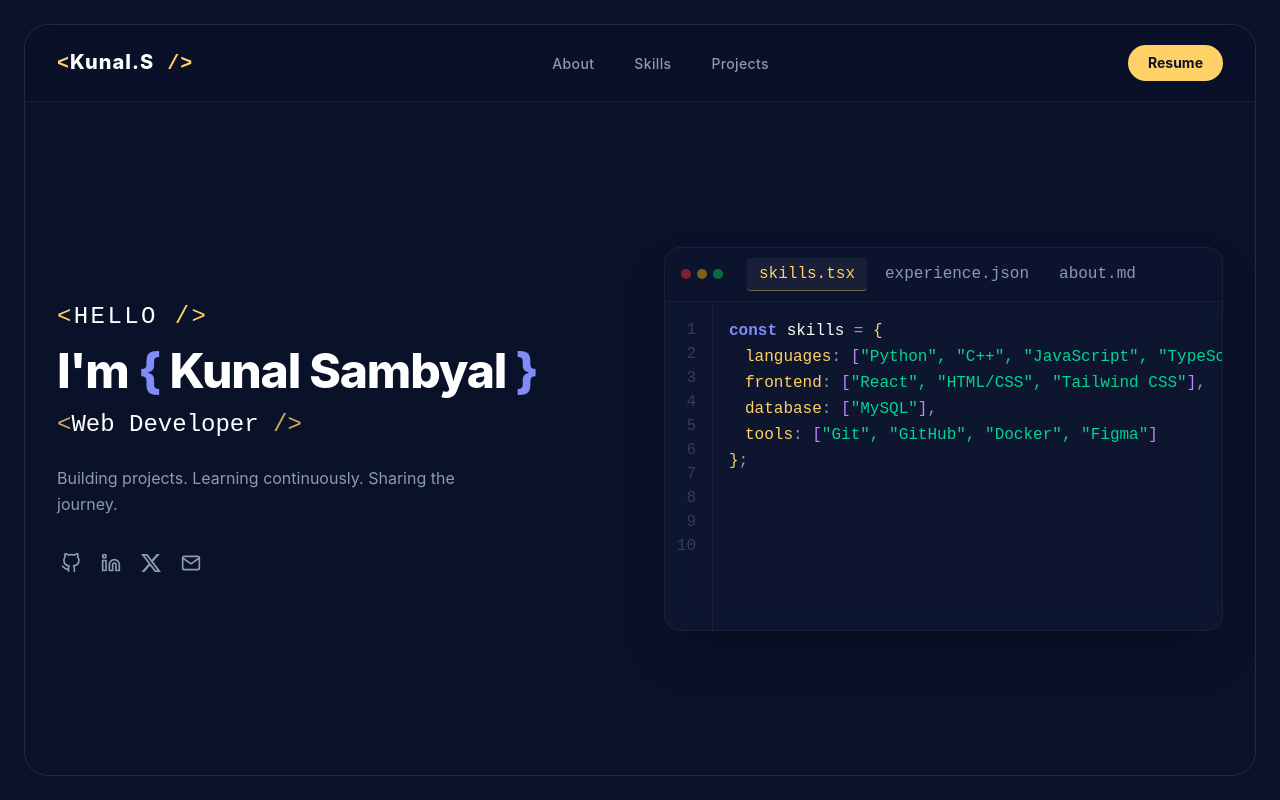
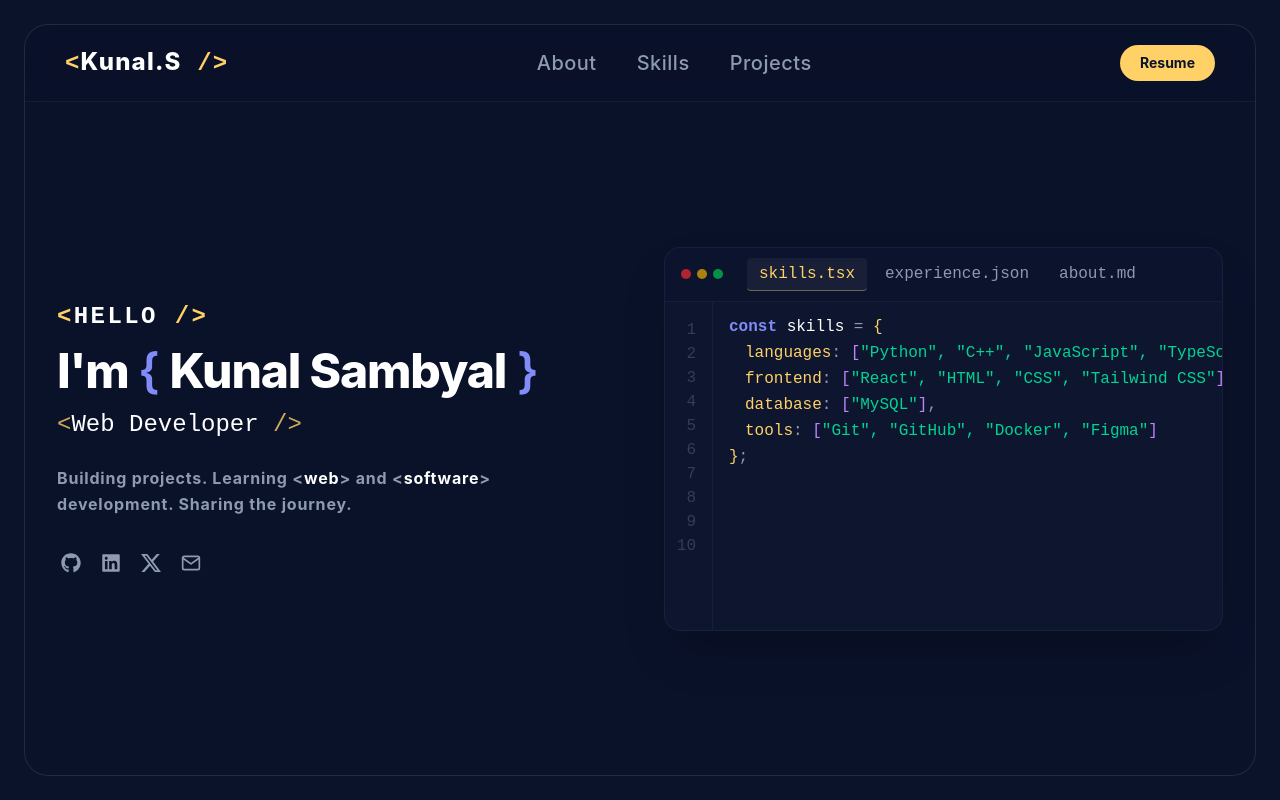
Before and after one commit to KunalSambyal/Portfolio, a React (Vite) app in the folder frontend/: page / in a window 1280 px wide. Built offline with nearby package versions, Linux system fonts and the light colour scheme.

Commit message:
fix: styling and spacing

```diff
--- a/frontend/src/components/hero/SocialIcons.tsx
+++ b/frontend/src/components/hero/SocialIcons.tsx
@@ -1,4 +1,5 @@
-import { FiGithub, FiLinkedin, FiMail } from "react-icons/fi";
+import { FiMail } from "react-icons/fi";
+import { FaGithub, FaLinkedin } from "react-icons/fa";
 import { BsTwitterX } from "react-icons/bs";
 
 export default function SocialIcons() {
@@ -15,7 +16,7 @@ export default function SocialIcons() {
                 aria-label="GitHub Profile"
                 className={iconParentStyle}
             >
-                <FiGithub className={iconsStyle} />
+                <FaGithub className={iconsStyle} />
             </a>
             <a
                 href="https://www.linkedin.com/in/kuanl-sambyal/"
@@ -24,7 +25,7 @@ export default function SocialIcons() {
                 aria-label="LinkedIn Profile"
                 className={iconParentStyle}
             >
-                <FiLinkedin className={iconsStyle} />
+                <FaLinkedin className={iconsStyle} />
             </a>
             <a
                 href="https://x.com/Kunal_Sambyal"
--- a/frontend/src/components/hero/TextContent.tsx
+++ b/frontend/src/components/hero/TextContent.tsx
@@ -1,14 +1,20 @@
 export default function TextContent() {
     return (
         <>
-            <span className="text-cyber-yellow font-mono text-md md:text-lg lg:text-2xl tracking-widest uppercase block mb-2">
+            <span className="text-cyber-yellow font-semibold font-mono text-md md:text-lg lg:text-2xl tracking-widest uppercase block mb-2">
                 &lt;<span className="text-text-primary">Hello</span> /&gt;
             </span>
 
             <h1 className="text-3xl sm:text-4xl md:text-5xl lg:text-4xl xl:text-5xl 2xl:text-6xl font-display font-extrabold text-white mb-2 tracking-tight leading-tight whitespace-nowrap">
-                I'm <span className="text-electric-indigo">&#123; </span>
+                I'm{" "}
+                <span className="text-electric-indigo font-semibold">
+                    &#123;{" "}
+                </span>
                 Kunal Sambyal
-                <span className="text-electric-indigo"> &#125;</span>
+                <span className="text-electric-indigo font-semibold">
+                    {" "}
+                    &#125;
+                </span>
             </h1>
 
             <h2 className="text-xl md:text-2xl font-mono text-cyber-yellow/80 mb-6 font-medium">
@@ -16,8 +22,11 @@ export default function TextContent() {
                 /&gt;
             </h2>
 
-            <p className="text-text-secondary text-sm md:text-base leading-relaxed mb-8 max-w-md">
-                Building projects. Learning continuously. Sharing the journey.
+            <p className="text-text-secondary text-sm md:text-base leading-relaxed tracking-wider mb-8 max-w-md font-bold">
+                Building projects. Learning &lt;
+                <span className="text-text-primary">web</span>&gt; and &lt;
+                <span className="text-text-primary">software</span>&gt;
+                development. Sharing the journey.
             </p>
         </>
     );
--- a/frontend/src/components/ide/Editor.tsx
+++ b/frontend/src/components/ide/Editor.tsx
@@ -13,7 +13,7 @@ export default function Editor() {
                 {/* Left Column - Fixed Width Line Numbers */}
                 <LineNumber />
                 {/* Right Column - Code content wrapper */}
-                <div className="flex-1 px-4 py-4 overflow-auto text-left leading-relaxed text-slate-300">
+                <div className="flex-1 px-4 py-3 overflow-auto text-left leading-relaxed text-slate-300">
                     {activeTab === "skills.tsx" && <SkillsTab />}
 
                     {activeTab === "experience.json" && <ExperienceTab />}
--- a/frontend/src/components/ide/LineNumbers.tsx
+++ b/frontend/src/components/ide/LineNumbers.tsx
@@ -2,7 +2,9 @@ export default function LineNumber() {
     return (
         <div className="text-right pr-4 border-r border-white/5 select-none text-text-secondary/30 py-4 w-12 shrink-0">
             {Array.from({ length: 10 }).map((_, i) => (
-                <div key={i}>{i + 1}</div>
+                <div key={i} className="">
+                    {i + 1}
+                </div>
             ))}
         </div>
     );
--- a/frontend/src/components/ide/TabBar.tsx
+++ b/frontend/src/components/ide/TabBar.tsx
@@ -8,9 +8,9 @@ export default function TabBar() {
         <div className="flex items-center px-4 py-2.5 bg-primary-bg/40 border-b border-white/5 select-none">
             {/* Decorative Mac-style Window Controls */}
             <div className="flex gap-1.5 mr-6 font-sans">
-                <div className="w-2.5 h-2.5 rounded-full bg-red-500/50"></div>
-                <div className="w-2.5 h-2.5 rounded-full bg-yellow-500/50"></div>
-                <div className="w-2.5 h-2.5 rounded-full bg-green-500/50"></div>
+                <div className="w-2.5 h-2.5 rounded-full bg-red-500/70"></div>
+                <div className="w-2.5 h-2.5 rounded-full bg-yellow-500/70"></div>
+                <div className="w-2.5 h-2.5 rounded-full bg-green-500/70"></div>
             </div>
 
             {/* Tab Buttons */}
--- a/frontend/src/components/ide/content/AboutTab.tsx
+++ b/frontend/src/components/ide/content/AboutTab.tsx
@@ -1,16 +1,17 @@
 export default function AboutTab() {
     return (
         <div className="whitespace-normal pr-4">
-            <div className="text-electric-indigo font-bold font-display text-sm border-b border-white/5 pb-1 mb-2">
+            <div className="text-electric-indigo font-bold font-display text-sm border-b border-white/5 pb-1 lg:mb-5.5 mb-3.5">
                 # Professional Summary
             </div>
-            <p className="text-slate-200 mb-2 leading-relaxed">
+            <p className="text-slate-200 lg:mb-5 mb-4 leading-relaxed">
                 Computer Science student focused on Backend Development, DSA,
                 and modern web development.
             </p>
             <p className="text-text-secondary leading-relaxed">
-                Currently learning software engineering fundamentals while
-                building production-style projects.
+                Currently learning software engineering fundamentals, building
+                production-style projects, and writing clean, maintainable, and
+                understandable code.
             </p>
         </div>
     );
--- a/frontend/src/components/ide/content/SkillsTab.tsx
+++ b/frontend/src/components/ide/content/SkillsTab.tsx
@@ -9,7 +9,7 @@ export default function SkillsTab() {
             />
             <JsonProperty
                 name="frontend"
-                value={["React", "HTML/CSS", "Tailwind CSS"]}
+                value={["React", "HTML", "CSS", "Tailwind CSS"]}
             />
             <JsonProperty name="database" value={["MySQL"]} />
             <JsonProperty
--- a/frontend/src/components/layout/Navbar.tsx
+++ b/frontend/src/components/layout/Navbar.tsx
@@ -1,14 +1,14 @@
 export default function Navbar() {
     const linkStyles =
-        "text-text-secondary hover:text-white hover:-translate-y-[1px] focus-visible:text-white focus-visible:outline-2 focus-visible:outline-cyber-yellow focus-visible:outline-offset-4 rounded transition-all duration-200 font-medium text-sm tracking-wide";
+        "text-text-secondary hover:text-white hover:-translate-y-[1px] focus-visible:text-white focus-visible:outline-2 focus-visible:outline-cyber-yellow focus-visible:outline-offset-4 rounded transition-all duration-200 font-medium text-md lg:text-xl tracking-wide";
 
     return (
-        <nav className="w-full flex justify-between items-center px-6 md:px-8 py-5 border-b border-white/5 bg-primary-bg/20 backdrop-blur-md sticky top-0 z-50">
+        <nav className="w-full flex justify-between items-center px-6 md:px-10 py-5 border-b border-white/5 bg-primary-bg/20 backdrop-blur-md sticky top-0 z-50">
             {/* Logo */}
             <div className="flex items-center">
                 <a
                     href="#"
-                    className="font-display font-extrabold text-xl tracking-wider text-white hover:opacity-90 focus-visible:outline-2 focus-visible:outline-cyber-yellow focus-visible:outline-offset-4 rounded transition-opacity"
+                    className="font-display font-extrabold lg:text-2xl text-xl tracking-wider text-white hover:opacity-90 focus-visible:outline-2 focus-visible:outline-cyber-yellow focus-visible:outline-offset-4 rounded transition-opacity"
                 >
                     <span className="text-cyber-yellow font-mono">&lt;</span>
                     Kunal.S
@@ -40,7 +40,7 @@ export default function Navbar() {
                 <a
                     href="/resume.pdf"
                     download="KunalSambyalResume.pdf"
-                    className="inline-block bg-cyber-yellow text-primary-bg font-display font-bold text-xs md:text-sm px-5 py-2 rounded-full hover:scale-105 hover:shadow-[0_0_15px_rgba(255,209,102,0.3)] focus-visible:outline-2 focus-visible:outline-cyber-yellow focus-visible:outline-offset-4 transition-all duration-300 cursor-pointer"
+                    className="inline-block bg-cyber-yellow text-primary-bg font-display font-bold text-xs md:text-sm px-5 py-2 rounded-full hover:scale-105 hover:shadow-[0_0_15px_rgba(255,209,102,0.3)] active:scale-95 focus-visible:outline-2 focus-visible:outline-cyber-yellow focus-visible:outline-offset-4 transition-all duration-300 cursor-pointer"
                 >
                     Resume
                 </a>
```
